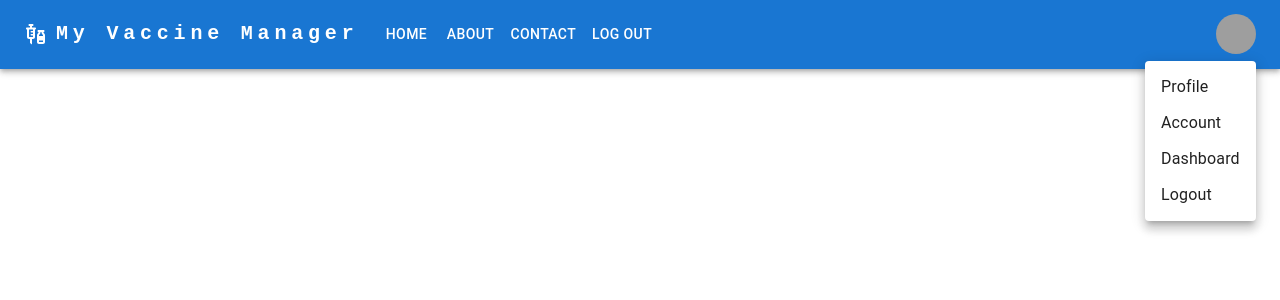
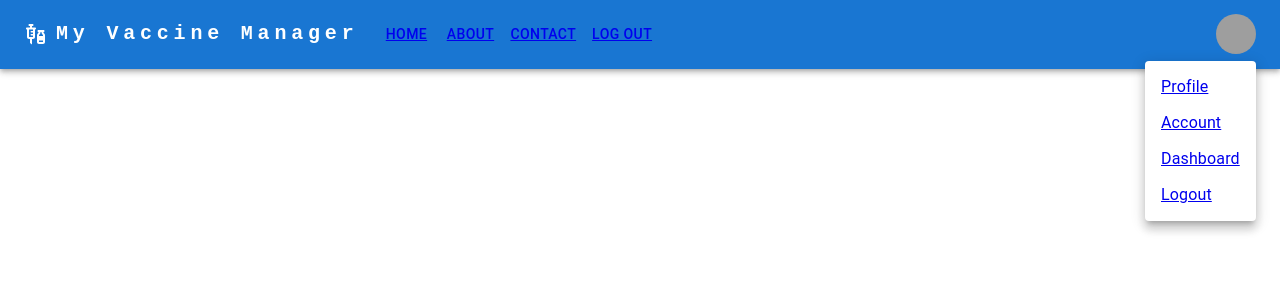
Before and after one commit to JLOtten/vaccine-manager, a React (Create React App) app in the folder frontend/: page /responsiveAppBar in a window 1280 px wide. Both pictures are taken after a click on the button "Open settings". Shown: the top 300 px of the page. Built offline with nearby package versions, Linux system fonts and the light colour scheme; grey boxes are pictures that could not be loaded.

Commit message:
Connected nav menu items to endpoints, links work

```diff
--- a/frontend/src/components/ResponsiveAppBar.tsx
+++ b/frontend/src/components/ResponsiveAppBar.tsx
@@ -12,7 +12,7 @@
 import Tooltip from '@mui/material/Tooltip';
 import MenuItem from '@mui/material/MenuItem';
 import AdbIcon from '@mui/icons-material/Adb';
-// import { Link } from 'react-router-dom';
+import { Link } from 'react-router-dom';
 import VaccinesIcon from '@mui/icons-material/Vaccines';
 
 const pages = ['Home', 'About', 'Contact', 'Log Out'];
@@ -91,7 +91,9 @@
             >
               {pages.map((page) => (
                 <MenuItem key={page} onClick={handleCloseNavMenu}>
+                  <Link to={`/${page.toLowerCase()}`}>
                   <Typography textAlign="center">{page}</Typography>
+                  </Link>
                 </MenuItem>
               ))}
             </Menu>
@@ -122,7 +124,9 @@
                 onClick={handleCloseNavMenu}
                 sx={{ my: 2, color: 'white', display: 'block' }}
               >
+              <Link to={`/${page.toLowerCase()}`}>
                 {page}
+              </Link>
               </Button>
             ))}
           </Box>
@@ -151,7 +155,9 @@
             >
               {settings.map((setting) => (
                 <MenuItem key={setting} onClick={handleCloseUserMenu}>
+                  <Link to={`/${setting.toLowerCase()}`}>
                   <Typography textAlign="center">{setting}</Typography>
+                  </Link>
                 </MenuItem>
               ))}
             </Menu>
```
